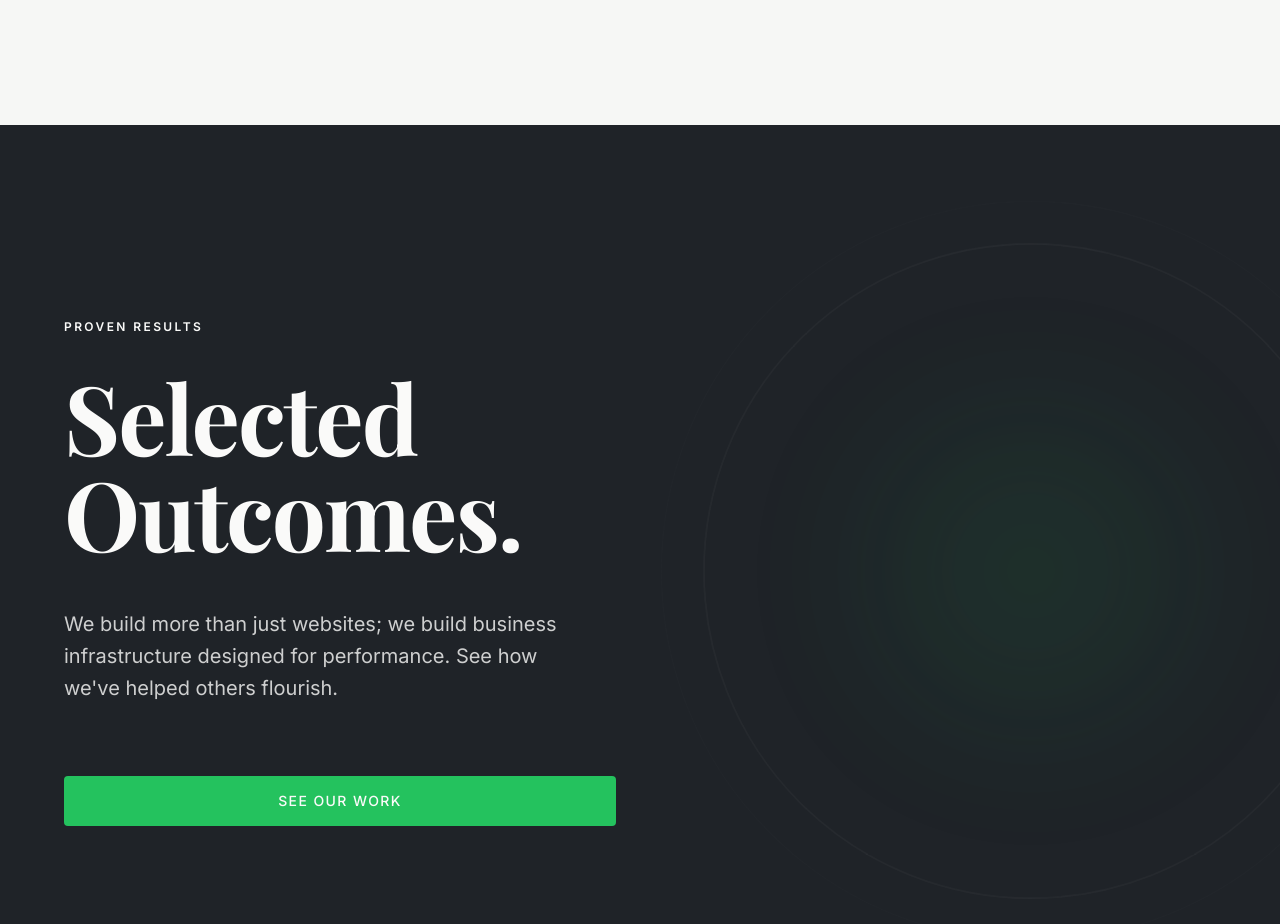
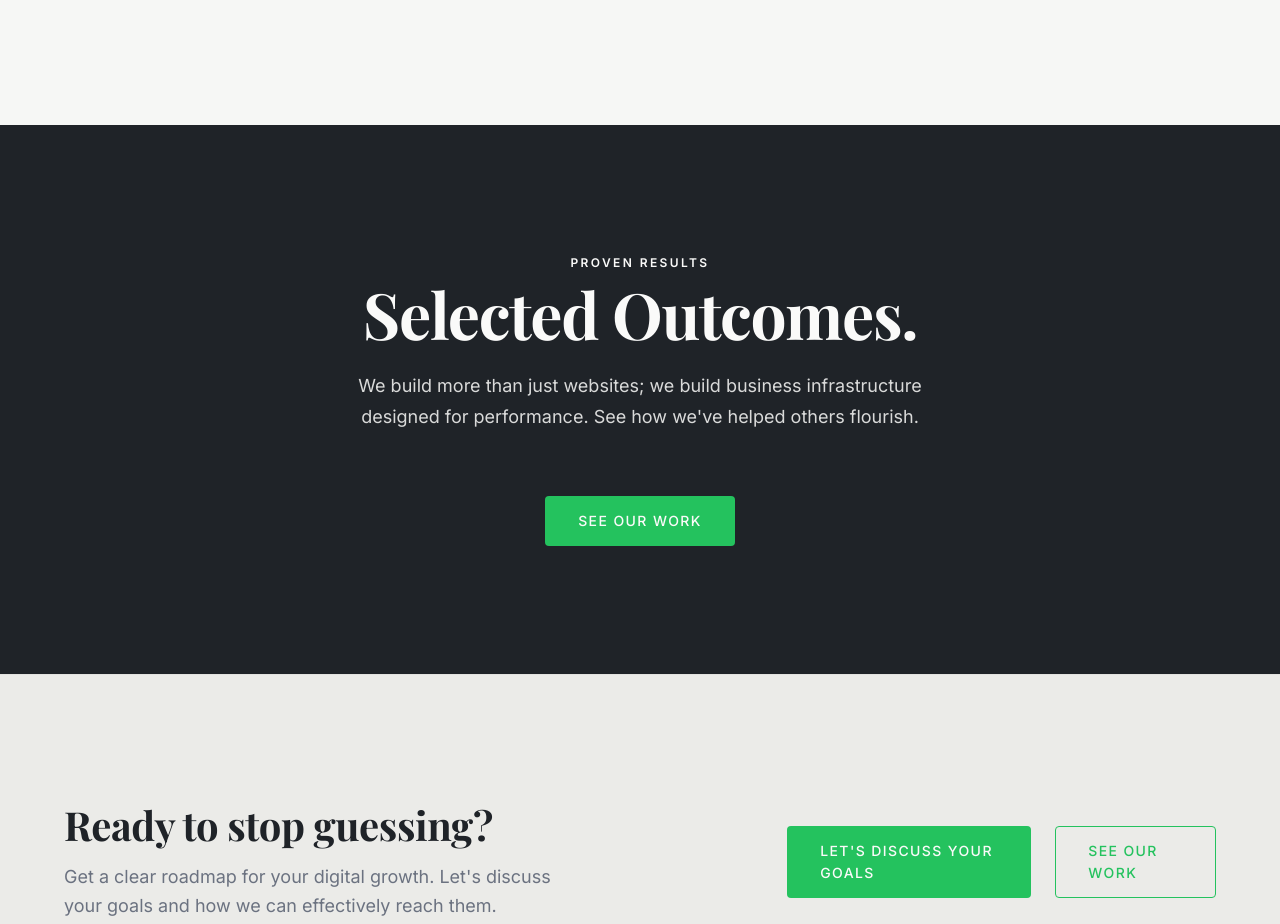
Before and after one commit to matthewNLW/newleafwebmain, a plain HTML site: page src/index.html in a window 1280 px wide. Shown: the part 2821-3745 px from the top of the page. Drawn offline with nearby package versions, Linux system fonts and the light colour scheme; a web font is replaced by a local one.

Commit message:
Update HTML pages and styles

```diff
--- a/src/index.html
+++ b/src/index.html
@@ -1,13 +1,25 @@
 <!DOCTYPE html>
 <html lang="en">
+
 <head>
+    <!-- Google tag (gtag.js) -->
+    <script async src="https://www.googletagmanager.com/gtag/js?id=G-9M3X91PBQQ"></script>
+    <script>
+        window.dataLayer = window.dataLayer || [];
+        function gtag() { dataLayer.push(arguments); }
+        gtag('js', new Date());
+        gtag('config', 'G-9M3X91PBQQ');
+    </script>
+
     <meta charset="UTF-8">
     <meta name="viewport" content="width=device-width, initial-scale=1.0">
 
     <!-- Primary SEO -->
     <title>Web Developer in Pawleys Island, SC | New Leaf Web Development</title>
-    <meta name="description" content="Custom web design and development in Pawleys Island, SC. High performance websites for businesses in Litchfield Beach, Murrells Inlet, and Georgetown County. SEO and automation specialists.">
-    <meta name="keywords" content="Web Developer Pawleys Island, Web Design SC, Murrells Inlet Web Developer, Litchfield Beach Web Design, Georgetown County Web Services">
+    <meta name="description"
+        content="Custom web design and development in Pawleys Island, SC. High performance websites for businesses in Litchfield Beach, Murrells Inlet, and Georgetown County. SEO and automation specialists.">
+    <meta name="keywords"
+        content="Web Developer Pawleys Island, Web Design SC, Murrells Inlet Web Developer, Litchfield Beach Web Design, Georgetown County Web Services">
     <meta name="author" content="New Leaf Web Development">
     <link rel="canonical" href="https://www.newleafweb.com/">
     <meta name="robots" content="index,follow,max-image-preview:large,max-snippet:-1,max-video-preview:-1">
@@ -22,13 +34,15 @@
     <meta property="og:type" content="website">
     <meta property="og:url" content="https://www.newleafweb.com/">
     <meta property="og:title" content="Web Developer in Pawleys Island, SC | New Leaf Web Development">
-    <meta property="og:description" content="Strategic design and high end development agency helping brands turn over a new leaf. Serving Pawleys Island and the Hammock Coast.">
+    <meta property="og:description"
+        content="Strategic design and high end development agency helping brands turn over a new leaf. Serving Pawleys Island and the Hammock Coast.">
     <meta property="og:image" content="https://www.newleafweb.com/assets/img/logo.webp">
 
     <!-- Twitter Card -->
     <meta name="twitter:card" content="summary_large_image">
     <meta name="twitter:title" content="Web Developer in Pawleys Island, SC | New Leaf">
-    <meta name="twitter:description" content="Strategic design and high end development agency helping local brands flourish.">
+    <meta name="twitter:description"
+        content="Strategic design and high end development agency helping local brands flourish.">
     <meta name="twitter:image" content="https://www.newleafweb.com/assets/img/logo.webp">
 
     <!-- Fonts -->
@@ -87,6 +101,7 @@
     }
     </script>
 </head>
+
 <body>
 
 
@@ -117,7 +132,9 @@
                 <div class="nl-stack">
                     <span class="nl-eyebrow hero-reveal hero-reveal--headline">Expert Digital Development</span>
                     <h1 class="hero-reveal hero-reveal--headline">Fresh Ideas for Your Digital Growth.</h1>
-                    <p class="nl-intro-text hero-reveal hero-reveal--subtext">I create stunning, modern websites that help your business flourish. Based in <strong>Pawleys Island</strong>, I deliver exceptional web experiences that convert visitors into customers.</p>
+                    <p class="nl-intro-text hero-reveal hero-reveal--subtext">I create stunning, modern websites that
+                        help your business flourish. Based in <strong>Pawleys Island</strong>, I deliver exceptional web
+                        experiences that convert visitors into customers.</p>
                     <div class="nl-cluster hero-reveal hero-reveal--cta">
                         <a href="work.html" class="nl-btn nl-btn--primary">See Our Work</a>
                         <a href="contact.html" class="nl-btn nl-btn--secondary">Book Discovery</a>
@@ -151,7 +168,8 @@
                                 <h3>Infrastructure & Launch</h3>
                             </div>
                             <div class="nl-service-body">
-                                <p>We design and build websites as reliable business infrastructure not one time projects. Every build is optimized for long term stability and scale.</p>
+                                <p>We design and build websites as reliable business infrastructure not one time
+                                    projects. Every build is optimized for long term stability and scale.</p>
                                 <ul class="nl-capability-tags">
                                     <li>Custom Design</li>
                                     <li>Technical Rigor</li>
@@ -161,7 +179,8 @@
                             <div class="nl-service-action">
                                 <span class="nl-arrow-icon">&rarr;</span>
                             </div>
-                            <a href="services.html" class="nl-block-link" aria-label="Read more about Infrastructure & Launch"></a>
+                            <a href="services.html" class="nl-block-link"
+                                aria-label="Read more about Infrastructure & Launch"></a>
                         </article>
 
                         <!-- Item 02 -->
@@ -171,7 +190,8 @@
                                 <h3>Management & Stability</h3>
                             </div>
                             <div class="nl-service-body">
-                                <p>For organizations that want their digital presence handled professionally. Structured oversight, security monitoring, and reliable updates without the chaos.</p>
+                                <p>For organizations that want their digital presence handled professionally. Structured
+                                    oversight, security monitoring, and reliable updates without the chaos.</p>
                                 <ul class="nl-capability-tags">
                                     <li>Hosting Oversight</li>
                                     <li>Security</li>
@@ -181,7 +201,8 @@
                             <div class="nl-service-action">
                                 <span class="nl-arrow-icon">&rarr;</span>
                             </div>
-                            <a href="services.html" class="nl-block-link" aria-label="Read more about Management & Stability"></a>
+                            <a href="services.html" class="nl-block-link"
+                                aria-label="Read more about Management & Stability"></a>
                         </article>
 
                         <!-- Item 03 -->
@@ -191,7 +212,8 @@
                                 <h3>Strategic Partnership</h3>
                             </div>
                             <div class="nl-service-body">
-                                <p>Beyond maintenance, we partner with you to evolve your digital asset. Proactive strategy, performance optimization, and growth roadmapping.</p>
+                                <p>Beyond maintenance, we partner with you to evolve your digital asset. Proactive
+                                    strategy, performance optimization, and growth roadmapping.</p>
                                 <ul class="nl-capability-tags">
                                     <li>Growth Strategy</li>
                                     <li>Optimization</li>
@@ -201,7 +223,8 @@
                             <div class="nl-service-action">
                                 <span class="nl-arrow-icon">&rarr;</span>
                             </div>
-                            <a href="services.html" class="nl-block-link" aria-label="Read more about Strategic Partnership"></a>
+                            <a href="services.html" class="nl-block-link"
+                                aria-label="Read more about Strategic Partnership"></a>
                         </article>
                     </div>
                 </div>
@@ -237,19 +260,15 @@
             </div>
         </section>
 
-        <!-- 6. Strategic Outcomes (Updated from Explore) -->
+        <!-- 6. Strategic Outcomes — Text-Forward Divider -->
         <section class="nl-section nl-explore-promo">
             <div class="nl-container">
-                <div class="nl-grid-split nl-explore-layout">
-                    <div class="nl-stack">
+                <div class="nl-explore-content">
                     <span class="nl-eyebrow">Proven Results</span>
                     <h2>Selected Outcomes.</h2>
-                        <p>We build more than just websites; we build business infrastructure designed for performance. See how we've helped others flourish.</p>
+                    <p>We build more than just websites; we build business infrastructure designed for performance. See
+                        how we've helped others flourish.</p>
                     <a href="work.html" class="nl-btn nl-btn--primary">See Our Work</a>
-                    </div>
-                    <div class="nl-explore-decor">
-                        <div class="nl-decor-circle"></div>
-                    </div>
                 </div>
             </div>
         </section>
@@ -260,7 +279,8 @@
                 <div class="nl-footer-cta-grid">
                     <div class="nl-cta-content">
                         <h2>Ready to stop guessing?</h2>
-                        <p>Get a clear roadmap for your digital growth. Let's discuss your goals and how we can effectively reach them.</p>
+                        <p>Get a clear roadmap for your digital growth. Let's discuss your goals and how we can
+                            effectively reach them.</p>
                     </div>
                     <div class="nl-footer-cta-actions">
                         <a href="contact.html" class="nl-btn nl-btn--primary">Let's Discuss Your Goals</a>
@@ -302,8 +322,10 @@
 
         <div class="nl-footer-bottom">
             <div class="nl-footer-legal">
-                    <a href="privacy.html" class="nl-footer-link" style="color: var(--color-text-muted); font-size: var(--fs-xs);">Privacy Policy</a>
-                    <a href="terms.html" class="nl-footer-link" style="color: var(--color-text-muted); font-size: var(--fs-xs);">Terms of Service</a>
+                <a href="privacy.html" class="nl-footer-link"
+                    style="color: var(--color-text-muted); font-size: var(--fs-xs);">Privacy Policy</a>
+                <a href="terms.html" class="nl-footer-link"
+                    style="color: var(--color-text-muted); font-size: var(--fs-xs);">Terms of Service</a>
 
             </div>
             <p>&copy; 2026 New Leaf Web. Made in Pawleys Island SC.</p>
@@ -313,4 +335,5 @@
 
     <script src="scripts/main.js?v=75" type="module"></script>
 </body>
+
 </html>
--- a/src/styles/bundle.css
+++ b/src/styles/bundle.css
@@ -1150,112 +1150,58 @@ p:last-child {
     background-color: var(--color-bg-alt);
 }
 
-/* 6. Explore Promo (Feature Section) */
+/* 6. Explore Promo — Text-Forward Divider */
 .nl-explore-promo {
     background-color: var(--color-bg-dark);
     color: var(--color-text-light);
-    overflow: hidden;
+    padding: var(--space-3xl) 0;
     position: relative;
-    padding: 12rem 0; /* Massive vertical spacing */
+}
+
+.nl-explore-content {
+    max-width: 700px;
+    text-align: center;
+    margin: 0 auto;
 }
 
 .nl-explore-promo h2,
 .nl-explore-promo p,
 .nl-explore-promo .nl-eyebrow {
     color: var(--color-text-light);
-    position: relative;
-    z-index: 2;
 }
 
 .nl-explore-promo h2 {
-    font-size: clamp(3rem, 8vw, 6rem); /* Huge, impactful typography */
-    line-height: 1;
+    font-size: clamp(2.25rem, 6vw, 4rem);
+    line-height: 1.05;
     margin-bottom: var(--space-md);
     letter-spacing: -0.02em;
 }
 
 .nl-explore-promo p {
-    font-size: var(--fs-xl);
-    max-width: 40ch;
+    font-size: var(--fs-lg);
+    max-width: 50ch;
+    margin-left: auto;
+    margin-right: auto;
     margin-bottom: var(--space-xl);
-    opacity: 0.8;
+    opacity: 0.85;
+    line-height: 1.7;
 }
 
-.nl-explore-layout {
-    align-items: center;
-    position: relative;
+.nl-explore-promo .nl-btn {
+    margin-top: var(--space-sm);
 }
 
-.nl-explore-decor {
-    display: flex;
-    justify-content: center;
-    align-items: center;
-    position: absolute;
-    right: -10%;
-    top: 50%;
-    transform: translateY(-50%);
-    z-index: 1;
-    pointer-events: none;
-}
-
-.nl-decor-circle {
-    width: 600px;
-    height: 600px;
-    border: 1px solid rgba(255, 255, 255, 0.08);
-    border-radius: 50%;
-    position: relative;
-    animation: pulse-glow 8s infinite alternate ease-in-out;
-}
-
-.nl-decor-circle::before {
-    content: "";
-    position: absolute;
-    inset: -40px;
-    border: 1px solid rgba(255, 255, 255, 0.03);
-    border-radius: 50%;
-}
-
-.nl-decor-circle::after {
-    content: "";
-    position: absolute;
-    inset: 100px;
-    background: radial-gradient(circle at 50% 50%, var(--color-primary), transparent 70%);
-    opacity: 0.2;
-    filter: blur(80px);
-    border-radius: 50%;
-}
-
-@keyframes pulse-glow {
-    0% { transform: scale(1); opacity: 0.5; }
-    100% { transform: scale(1.1); opacity: 0.8; }
-}
-
-@media (max-width: 900px) {
+@media (max-width: 600px) {
     .nl-explore-promo {
-        padding: var(--space-3xl) 0;
-        text-align: center;
+        padding: var(--space-2xl) 0;
     }
 
-    .nl-explore-layout {
-        flex-direction: column;
-    }
-
-    .nl-explore-decor {
-        position: relative;
-        right: auto;
-        top: auto;
-        transform: none;
-        margin-top: var(--space-2xl);
-    }
-
-    .nl-decor-circle {
-        width: 300px;
-        height: 300px;
+    .nl-explore-promo h2 {
+        font-size: var(--fs-3xl);
     }
 
     .nl-explore-promo p {
-        margin-left: auto;
-        margin-right: auto;
+        font-size: var(--fs-base);
     }
 }
 
```
Also changed, not shown: src/about.html (+9 -0 lines), src/contact.html (+9 -0 lines), src/explore.html (+45 -17 lines), src/pawleys-island-web-developer.html (+13 -2 lines), src/privacy.html (+9 -0 lines), src/process.html (+9 -0 lines), src/services.html (+11 -2 lines), src/terms.html (+9 -0 lines), src/thanks.html (+9 -0 lines), src/work.html (+9 -0 lines). Lines whose indentation alone changed are shown as unchanged.
